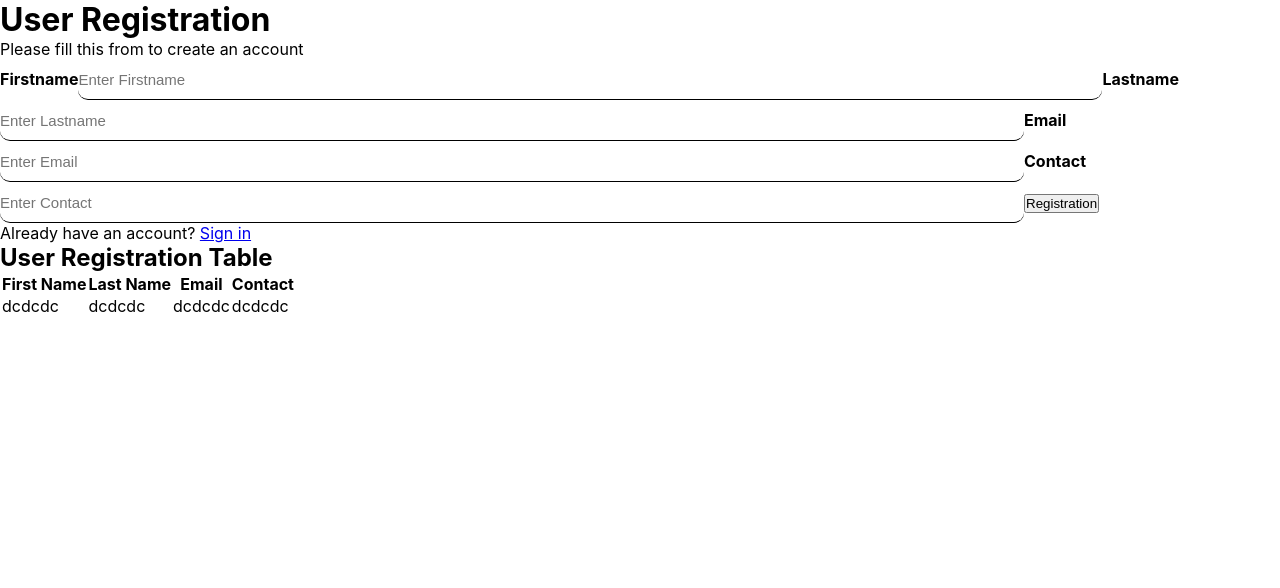
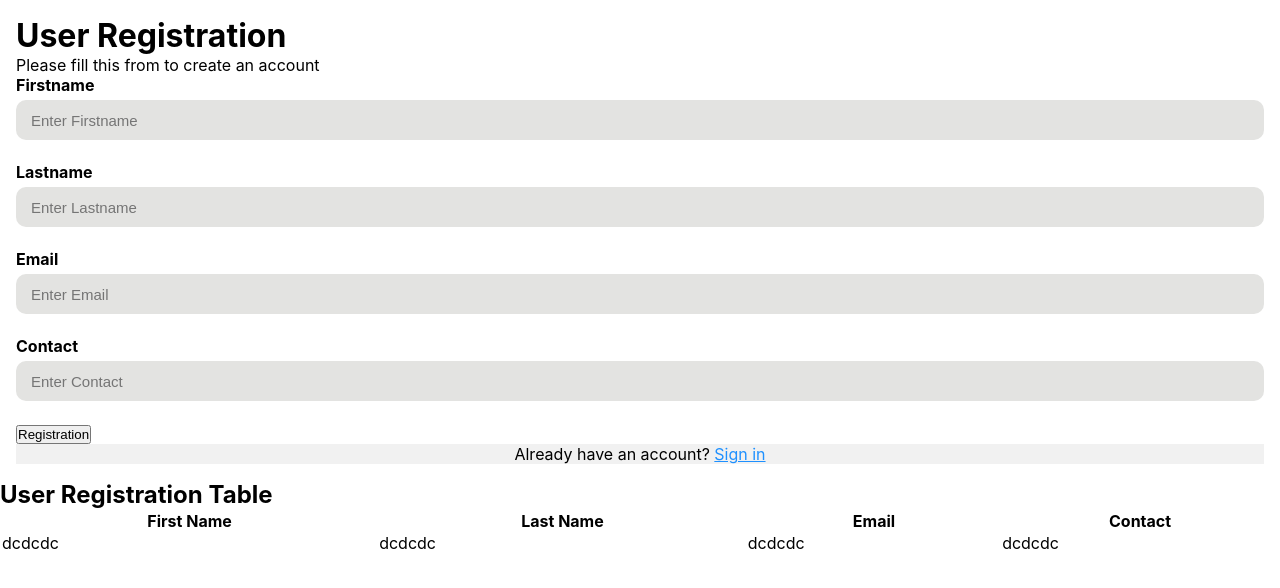
Before and after one commit to sewmaniudayangana/React-Ui-Templeate, a React (Create React App) app: page /User in a window 1280 px wide. Shown: the top 588 px of the page. Built offline with nearby package versions, Linux system fonts and the light colour scheme.

Commit message:
Update Registration

```diff
--- a/src/page/UserRegistration/UserRegistration.css
+++ b/src/page/UserRegistration/UserRegistration.css
@@ -0,0 +1,55 @@
+*{
+    box-sizing: border-box;
+}
+
+.container{
+    padding: 16px;
+    background-color: white;
+}
+
+input[type=text]{
+    width: 100%;
+    padding: 15px;
+    margin: 5px 0 22px 0;
+    display: inline-block;
+    border: none;
+    background:rgb(227, 227, 225);
+}
+
+input[type=text]:focus{
+    background-color: rgb(233, 223, 223);
+    outline: none;
+}
+
+hr{
+    border: 1px solid #ffffff;
+    margin-bottom:25px;
+}
+
+.registerbtn{
+    background-color:#047e37;
+    color: white;
+    padding: 16px 20px;
+    margin: 8px 0;
+    border: none;
+    cursor: pointer;
+    width: 100%;
+    opacity: 0.9;
+}
+
+.registerbtn:hover{
+   opacity: 1;
+}
+
+a{
+    color: dodgerblue;
+}
+
+.signin{
+    background-color: #f1f1f1;
+    text-align: center;
+}
+
+table{
+    width: 100%;
+}
```
